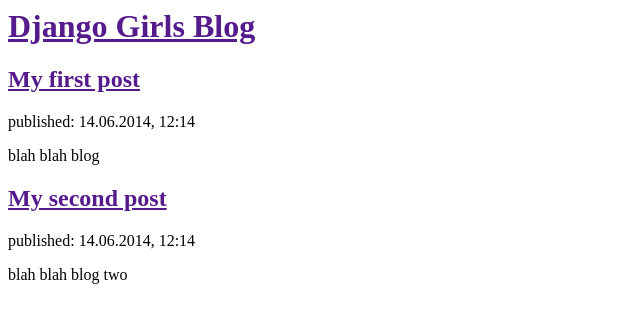
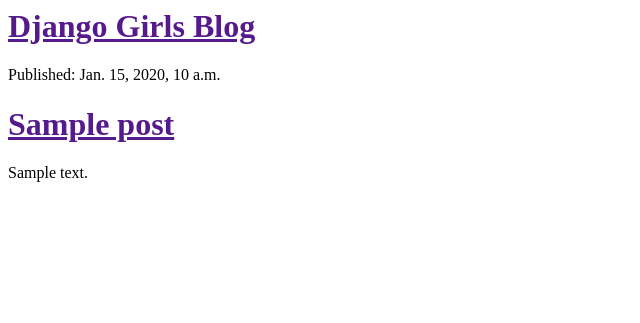
Before and after one commit to crischu10/my-first-blog, a Django app: template blog/templates/blog/post_list.html in a window 1280 px wide. Shown: the top 323 px of the page, without its empty margins (0-640 px from the left). Run offline with Django 3.2, Linux system fonts and the light colour scheme; the template is opened without the code that fills it: values that come from a table or form of the project are taken from there, others are empty; tables that the repository leaves empty hold one stand-in row (values such as "Sample post").

Commit message:
modified templates to display posts from db

```diff
--- a/blog/templates/blog/post_list.html
+++ b/blog/templates/blog/post_list.html
@@ -7,17 +7,13 @@
 			<h1> <a href="">Django Girls Blog</a> </h1>
 		</div>
 
+		{%for post in posts %}
 		<div>
-			<h2><a href="">My first post</a> </h2>
-			<p> published: 14.06.2014, 12:14</p>
-			<p> blah blah blog </p>
+			<p>Published: {{ post.published_date }}</p>
+			<h1><a href="">{{ post.title }} </a></h1>
+			<p> {{ post.text|linebreaks }} </p>
 		</div>
-
-		<div>
-			<h2><a href="">My second post</a></h2>
-			<p>published: 14.06.2014, 12:14</p>
-			<p> blah blah blog two </p>
-		</div>
+		{% endfor %}
 
 	</body>
 </html>
--- a/blog/views.py
+++ b/blog/views.py
@@ -1,7 +1,10 @@
 from django.shortcuts import render
+from django.utils import timezone
+from .models import Post
 
 def post_list(request):
-	return render(request, 'blog/post_list.html', {})
+	posts = Post.objects.filter(published_date__lte=timezone.now()).order_by('published_date')
+	return render(request, 'blog/post_list.html', {'posts': posts})
 
 
 # Create your views here.
```
